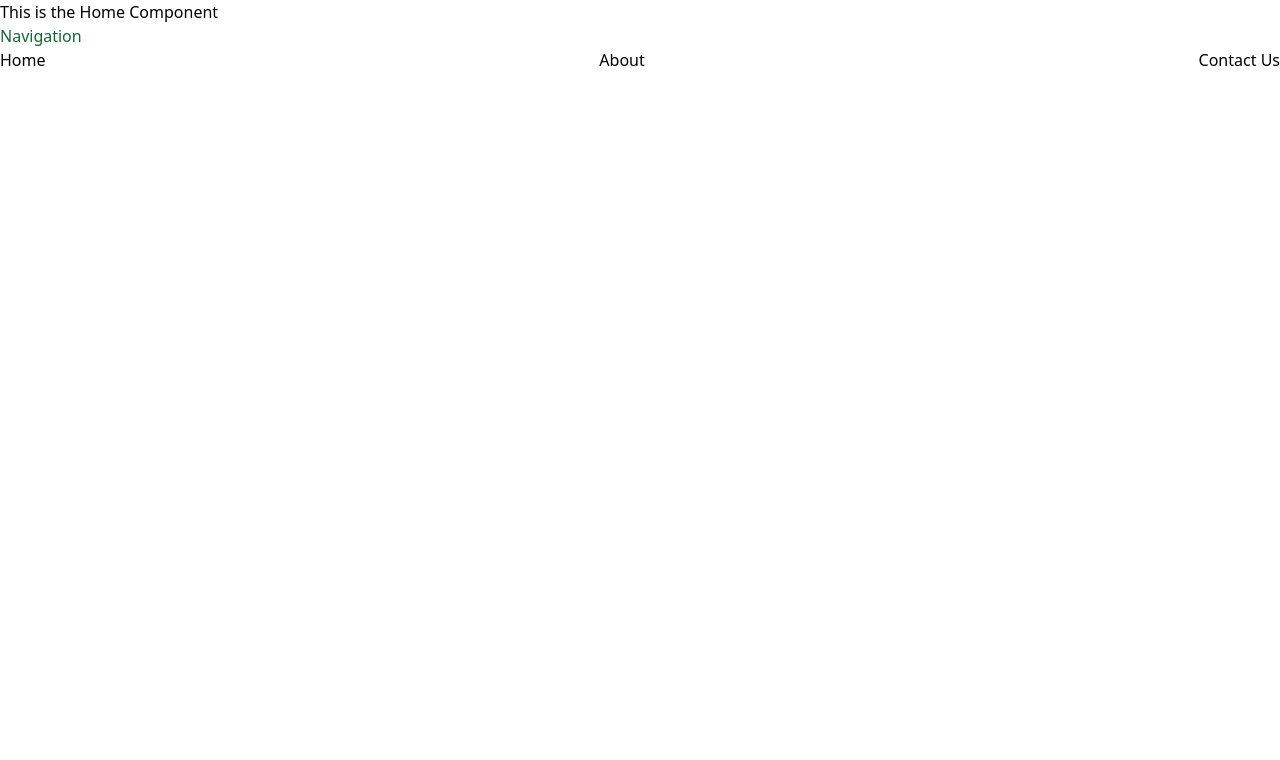
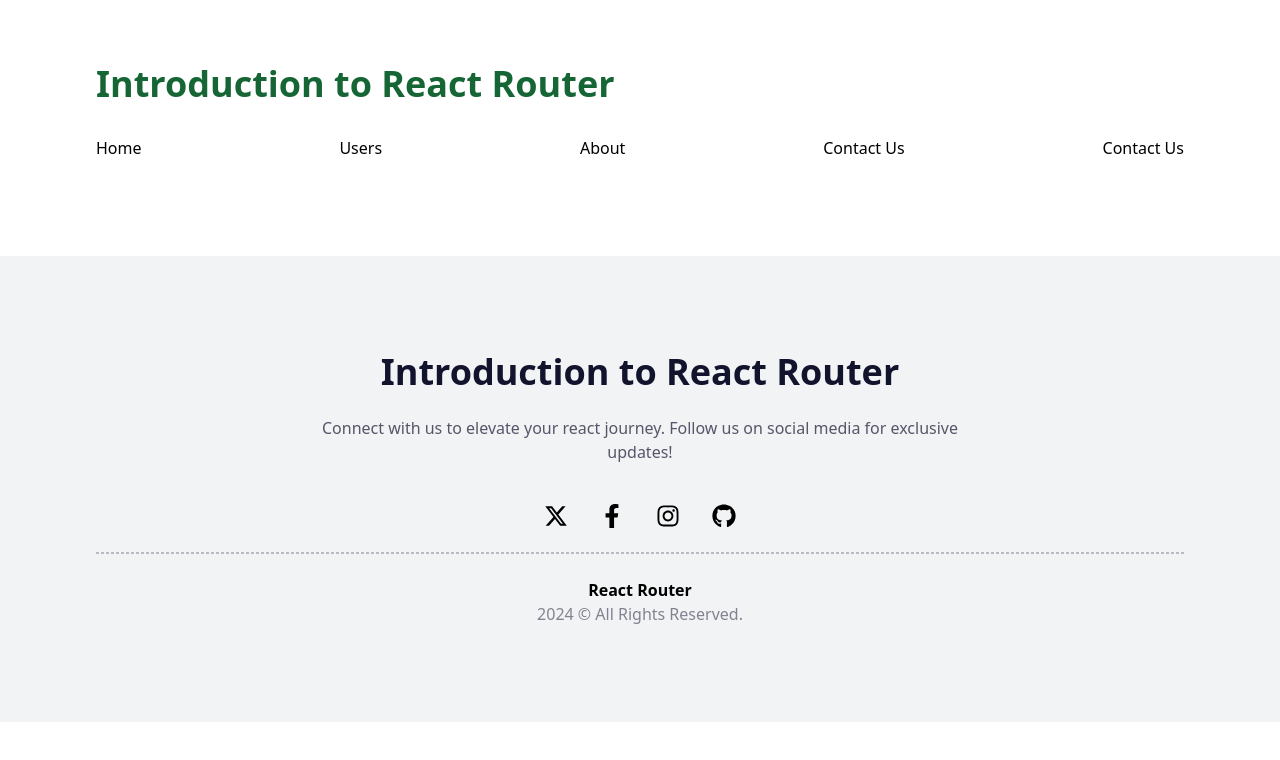
Before and after one commit to nazmul-nhb/introduction-to-react-router, a React (Vite) app: page / in a window 1280 px wide. Shown: the top 760 px of the page. Built offline with nearby package versions, Linux system fonts and the light colour scheme.

Commit message:
created more components and installed react icons

```diff
--- a/package.json
+++ b/package.json
@@ -14,6 +14,7 @@
     "match-sorter": "^6.3.4",
     "react": "^18.2.0",
     "react-dom": "^18.2.0",
+    "react-icons": "^5.0.1",
     "react-router-dom": "^6.22.3",
     "sort-by": "^0.0.2"
   },
--- a/src/components/About/About.jsx
+++ b/src/components/About/About.jsx
@@ -1,9 +1,9 @@
 
 const About = () => {
     return (
-        <div>
+        <div className="max-w-[1920px] w-full md:px-24 mt-16 mx-auto">
            <h2>About Us</h2>
-           <p>everything you want to know</p>
+           <p>Everything You Want to Know About Us</p>
         </div>
     );
 };
--- a/src/components/Contact/Contact.jsx
+++ b/src/components/Contact/Contact.jsx
@@ -1,7 +1,7 @@
 
 const Contact = () => {
     return (
-        <div>
+        <div className="max-w-[1920px] w-full md:px-24 mt-16 mx-auto">
             <h2>Contact Us</h2>
             <p>We are One Call Away</p>
         </div>
--- /dev/null
+++ b/src/components/Footer/Footer.jsx
@@ -0,0 +1,34 @@
+import { FaXTwitter } from "react-icons/fa6";
+import { FaFacebookF } from "react-icons/fa";
+import { FaInstagram } from "react-icons/fa";
+import { FaGithub } from "react-icons/fa";
+
+const Footer = () => {
+    return (
+        <footer className="max-w-[1920px] w-full mx-auto flex flex-col gap-6 p-8 lg:p-24 bg-[#12132d0d] lg:mt-24 mt-8">
+            <div className="text-center flex flex-col items-center gap-6 mb-4">
+                <h3 className="text-[#12132D] font-extrabold text-[28px] hover:text-[#0BF58A] lg:text-4xl"><a href="#">Introduction to React Router</a></h3>
+                <p className="w-full lg:w-3/5 mx-auto text-[#12132DB3]">Connect with us to elevate your react journey. Follow us on social media for exclusive updates!</p>
+            </div>
+            {/* Social Media */}
+            <div className="flex flex-row gap-8 justify-center text-2xl">
+                <a href="https://x.com/nhb42" target="_blank" className="hover:text-[#0BF58A]">
+                    <FaXTwitter></FaXTwitter></a>
+                <a href="https://fb.com/nazmul.batchu" target="_blank" className="hover:text-[#0BF58A]">
+                    <FaFacebookF></FaFacebookF></a>
+                <a href="https://www.instagram.com/nazmulbatchu" target="_blank" className="hover:text-[#0BF58A]">
+                    <FaInstagram></FaInstagram></a>
+                <a href="https://github.com/nazmul-nhb/" target="_blank" className="hover:text-[#0BF58A]">
+                    <FaGithub></FaGithub></a>
+            </div>
+            <hr className="border border-dashed border-[#12132D40]" />
+            <p className="text-center">
+                <span className="font-semibold">React Router</span>
+                <br />
+                <span className="text-[#12132D80]">2024 &copy; All Rights Reserved.</span>
+            </p>
+        </footer>
+    );
+};
+
+export default Footer;
--- a/src/components/Header/Header.jsx
+++ b/src/components/Header/Header.jsx
@@ -1,12 +1,15 @@
+import { Link } from "react-router-dom";
 
 const Header = () => {
     return (
-        <div>
-            <h2 className="text-green-800">Navigation</h2>
-            <nav className="flex justify-between gap-4">
-                <a href="/Home">Home</a>
-                <a href="/about">About</a>
-                <a href="/contact">Contact Us</a>
+        <div className="max-w-[1920px] w-full md:px-24 mt-16 mx-auto flex flex-col gap-8">
+            <h2 className="text-green-800 font-extrabold text-4xl">Introduction to React Router</h2>
+            <nav className="flex justify-between gap-5">
+                <Link to={'/'}>Home</Link>
+                <Link to={'/users'}>Users</Link>
+                <Link to={'/about'}>About</Link>
+                <Link to={'/contact'}>Contact Us</Link>
+                <Link to={'/contact'}>Contact Us</Link>
             </nav>
         </div>
     );
--- a/src/components/Home/Home.jsx
+++ b/src/components/Home/Home.jsx
@@ -1,12 +1,13 @@
 import { Outlet } from "react-router-dom";
 import Header from "../Header/Header";
+import Footer from "../Footer/Footer";
 
 const Home = () => {
     return (
-        <div>
-            <h1>This is the Home Component</h1>
+        <div className="">
             <Header></Header>
             <Outlet></Outlet>
+            <Footer></Footer>
         </div>
     );
 };
--- /dev/null
+++ b/src/components/Users/Users.jsx
@@ -0,0 +1,11 @@
+
+const Users = () => {
+    return (
+        <div className="max-w-[1920px] w-full md:px-24 mt-16 mx-auto">
+            <h2>Our Users</h2>
+            <p>Fantastic and Vodro Users!</p>
+        </div>
+    );
+};
+
+export default Users;
--- a/src/main.jsx
+++ b/src/main.jsx
@@ -8,6 +8,7 @@ import {
 import Home from './components/Home/Home.jsx';
 import About from './components/About/About.jsx';
 import Contact from './components/Contact/Contact.jsx';
+import Users from './components/Users/Users.jsx';
 
 const router = createBrowserRouter([
   {
@@ -21,6 +22,10 @@ const router = createBrowserRouter([
       {
         path: "/contact",
         element: <Contact></Contact>
+      },
+      {
+        path: "/users",
+        element: <Users></Users>
       }
     ]
   },
```
Also changed, not shown: 1 other file (tests, documents, lock files or other folders).
